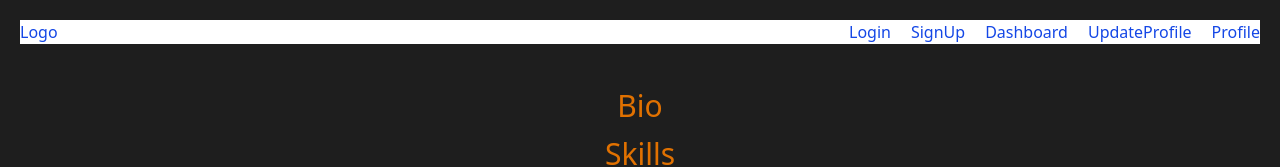
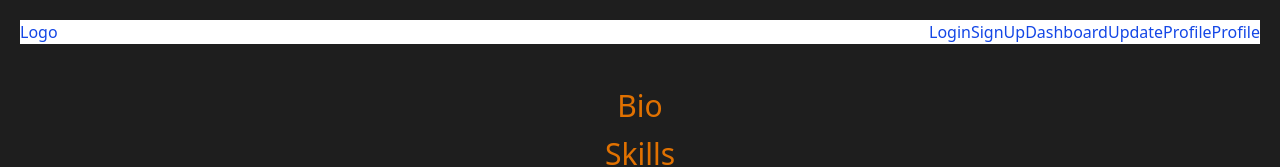
Before and after one commit to Denis-alt254/DevPort, a React (Vite) app in the folder client/: page /profile in a window 1280 px wide. Shown: the top 167 px of the page. Built offline with nearby package versions, Linux system fonts and the light colour scheme; no server answers.

Commit message:
links styled in css file

```diff
--- a/client/src/components/Navbar.jsx
+++ b/client/src/components/Navbar.jsx
@@ -4,9 +4,9 @@ export default function NavBar(){
     return(
         <div className='header'>
             <div className="logo">
-                <Link to='/home'>Logo</Link>
+                <Link to='/dashboard'>Logo</Link>
             </div>
-            <div className='flex justify-between gap-5 text-shadow-teal-300'>
+            <div className='nav-links'>
                 <Link to='/login'>Login</Link>
                 <Link to='/register'>SignUp</Link>
                 <Link to='/dashboard'>Dashboard</Link>
```
